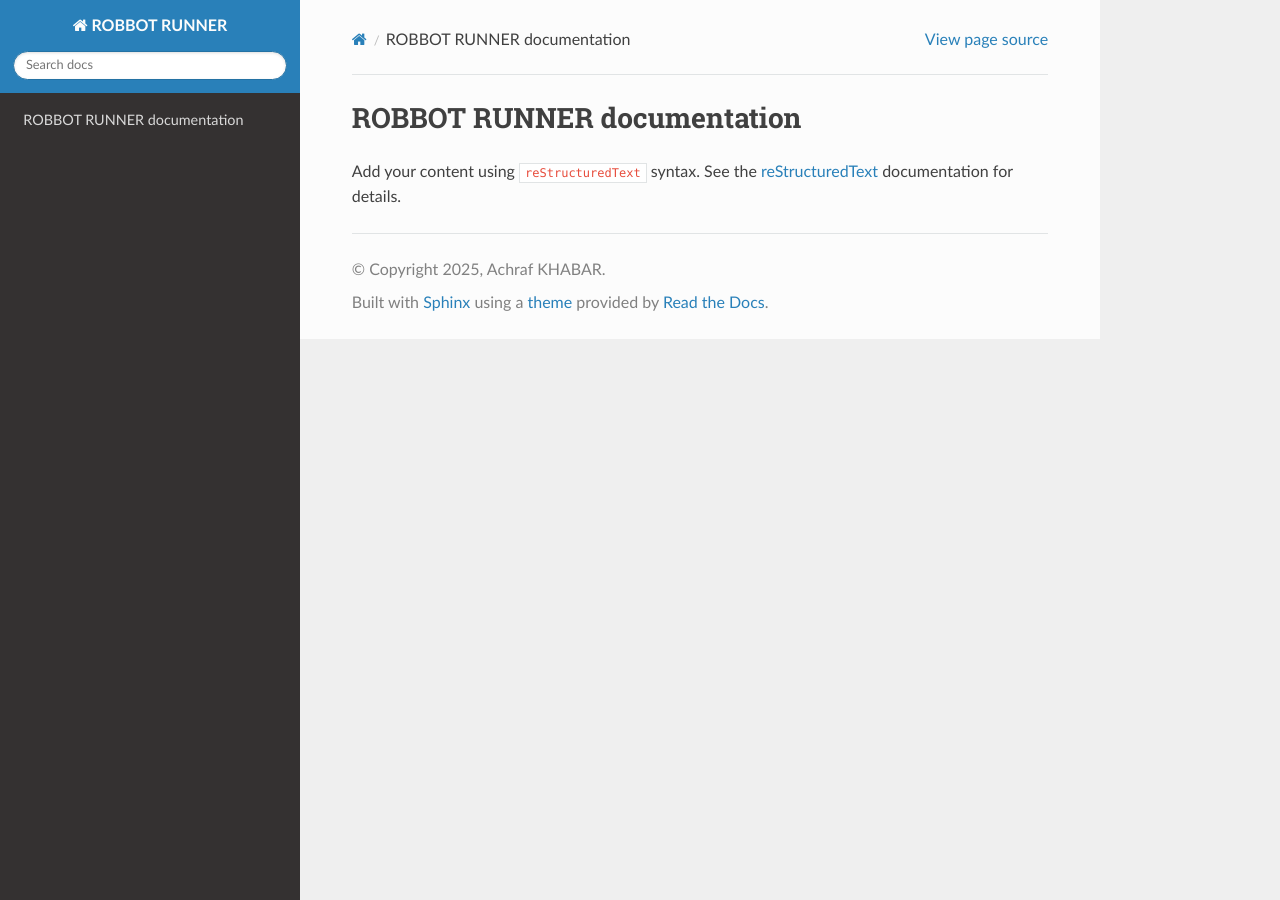
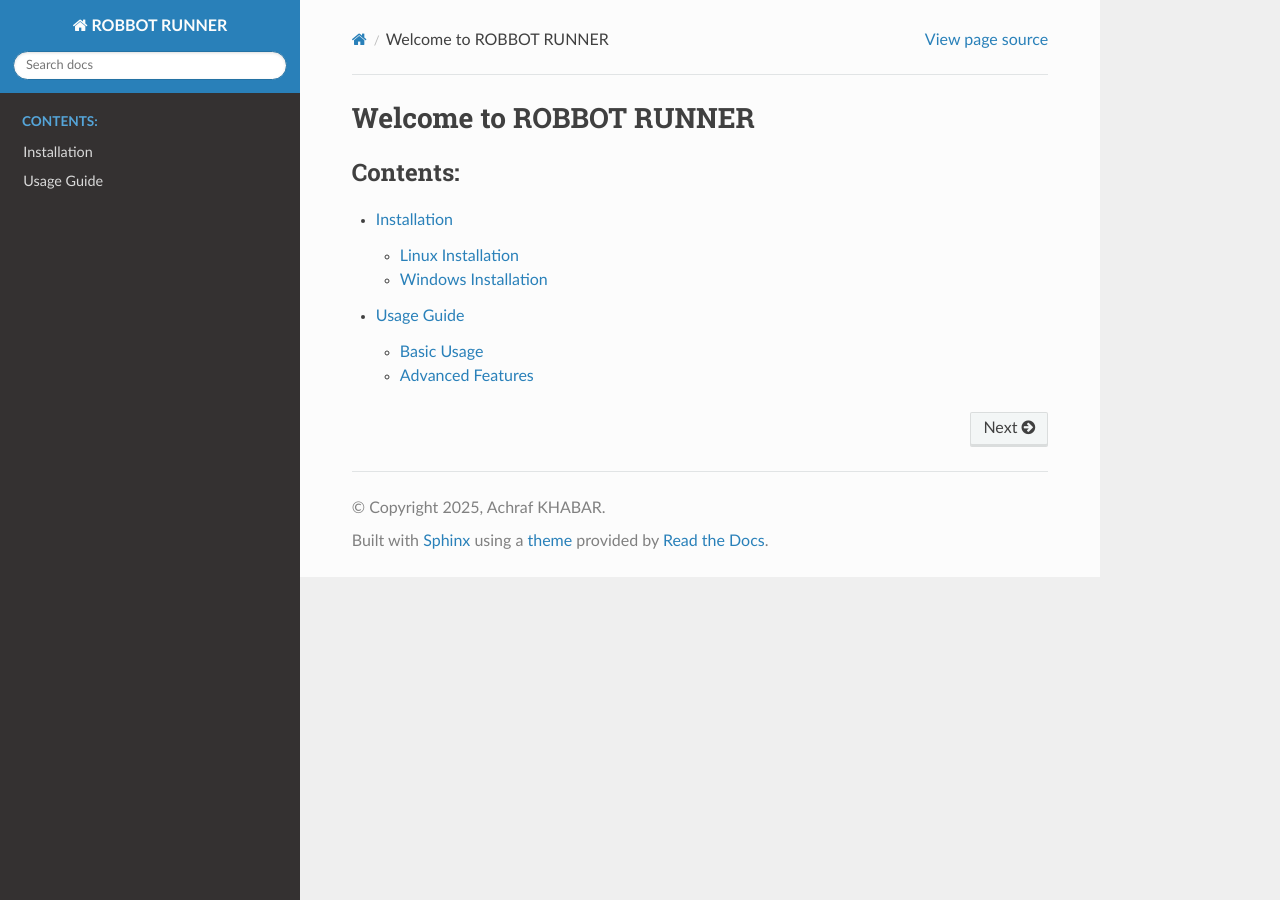
Before and after one commit to Ashraf-Khabar/ROBOT-RUNNER-DOC, a Sphinx documentation site: the page built from source/index.rst, in a window 1280 px wide. Built offline with Sphinx 7.4.7 and the Read the Docs theme 3.1.0, drawn with Linux system fonts in a browser that asks for light colours.

Commit message:
Adding sections : installation for linux and windows

```diff
--- a/source/index.rst
+++ b/source/index.rst
@@ -1,16 +1,9 @@
-.. ROBBOT RUNNER documentation master file, created by
-   sphinx-quickstart on Mon Apr 21 23:43:46 2025.
-   You can adapt this file completely to your liking, but it should at least
-   contain the root `toctree` directive.
-
-ROBBOT RUNNER documentation
-===========================
-
-Add your content using ``reStructuredText`` syntax. See the
-`reStructuredText <https://www.sphinx-doc.org/en/master/usage/restructuredtext/index.html>`_
-documentation for details.
-
+Welcome to ROBBOT RUNNER
+========================
 
 .. toctree::
    :maxdepth: 2
    :caption: Contents:
+
+   installation
+   usage
--- /dev/null
+++ b/source/usage.rst
@@ -0,0 +1,15 @@
+Usage Guide
+===========
+
+Basic Usage
+-----------
+
+.. code-block:: python
+
+   import robbot
+   robbot.run()
+
+Advanced Features
+-----------------
+
+...
```
Also changed, not shown: source/installation.rst (added, +11 -0 lines), source/linux_install.rst (added, +35 -0 lines), source/windows_install.rst (added, +33 -0 lines).
